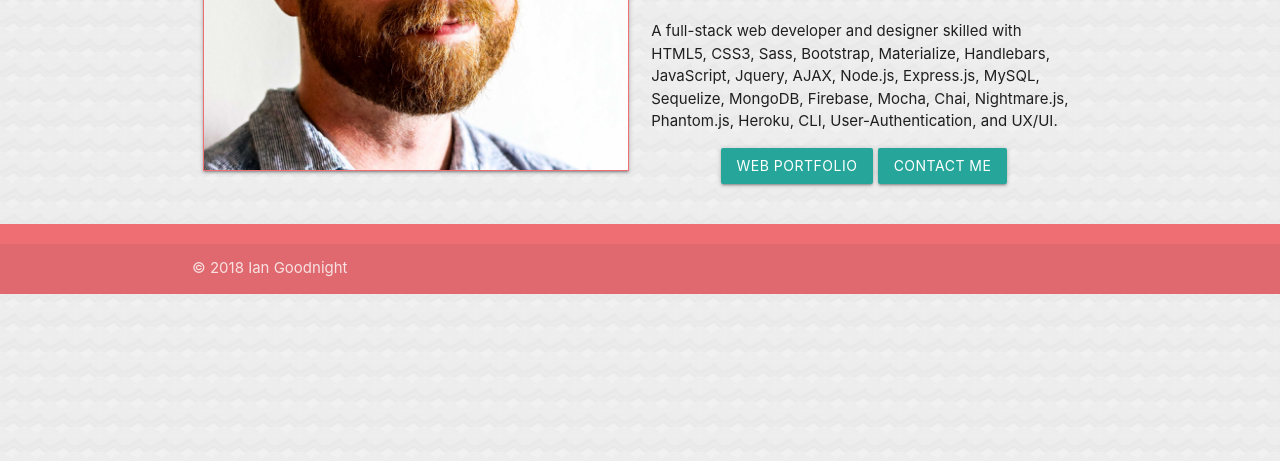
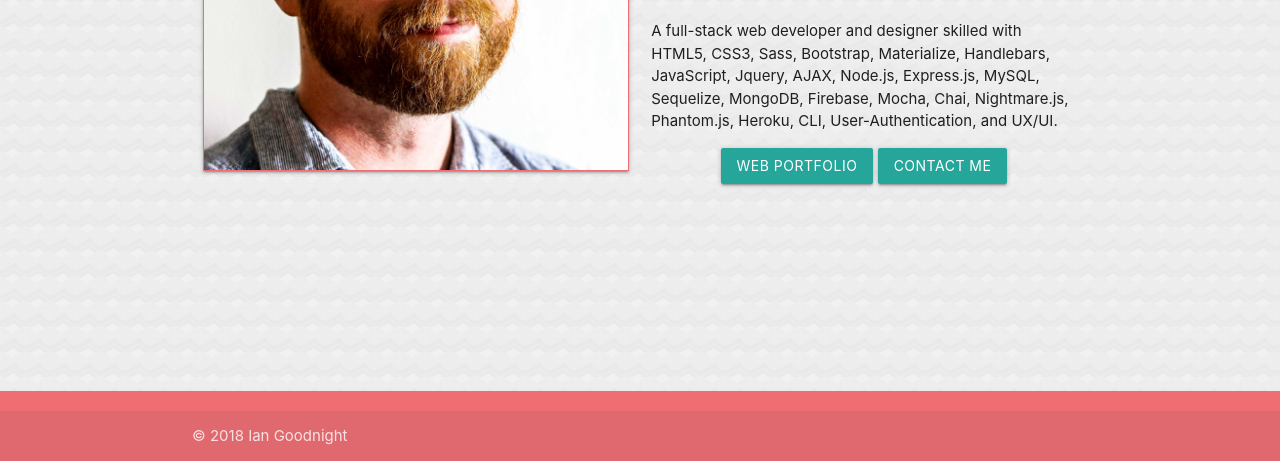
Before and after one commit to iangoodnight/iangoodnight.github.io, a plain HTML site: page index.html in a window 1280 px wide. Shown: the part 339-800 px from the top of the page. Drawn offline with nearby package versions, Linux system fonts and the light colour scheme.

Commit message:
fixed footer

```diff
--- a/assets/css/main.css
+++ b/assets/css/main.css
@@ -1,9 +1,13 @@
 body {
 	background-image: url("../images/candyhole.png");
+	display: flex;
+  min-height: 100vh;
+  flex-direction: column;
 }
 
 main {
 	padding: 20px 0px;
+	flex: 1 0 auto;
 }
 
 main a {
--- a/index.html
+++ b/index.html
@@ -16,7 +16,6 @@
 
 </head>
 <body>
-	<div class="container-fluid">
 		<header>
 		  <nav>
 		    <div class="nav-wrapper container">
@@ -54,7 +53,7 @@
         </div>
       </div>
     </footer>
-	</div>
+
 
 </body>
 </html>
```
Also changed, not shown: portfolio.html (+2 -2 lines).
